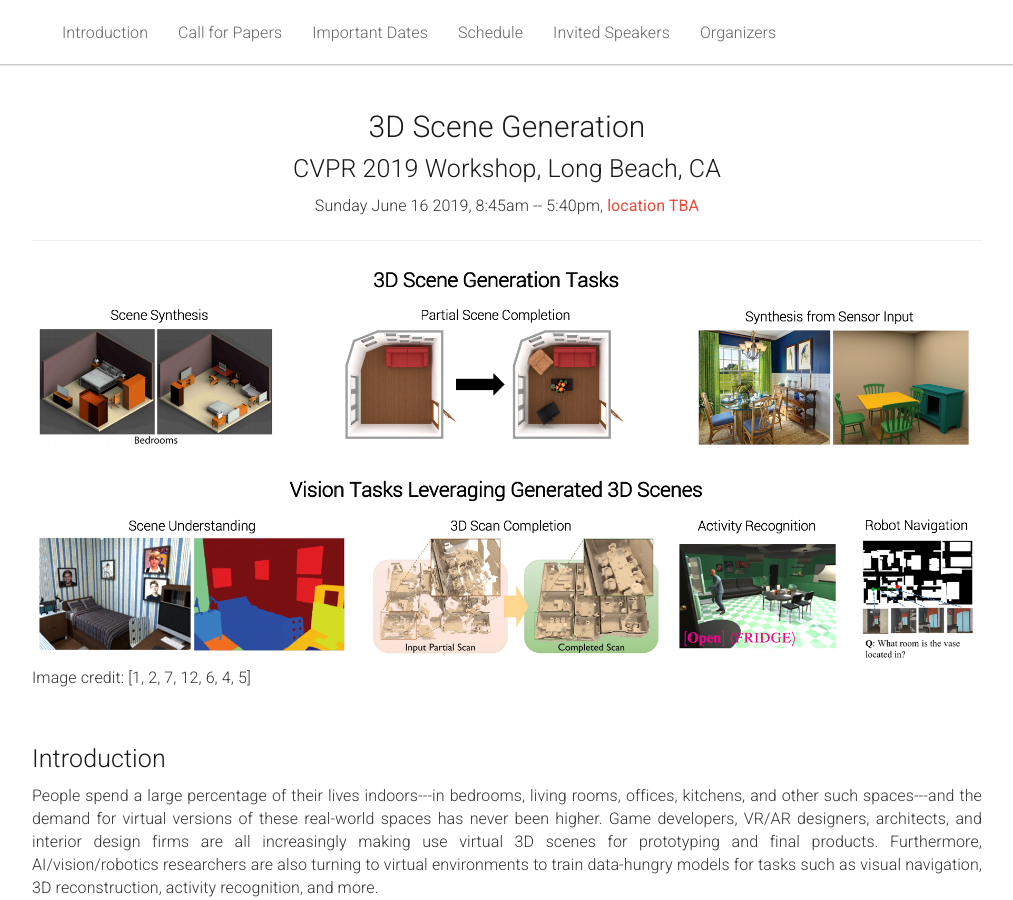
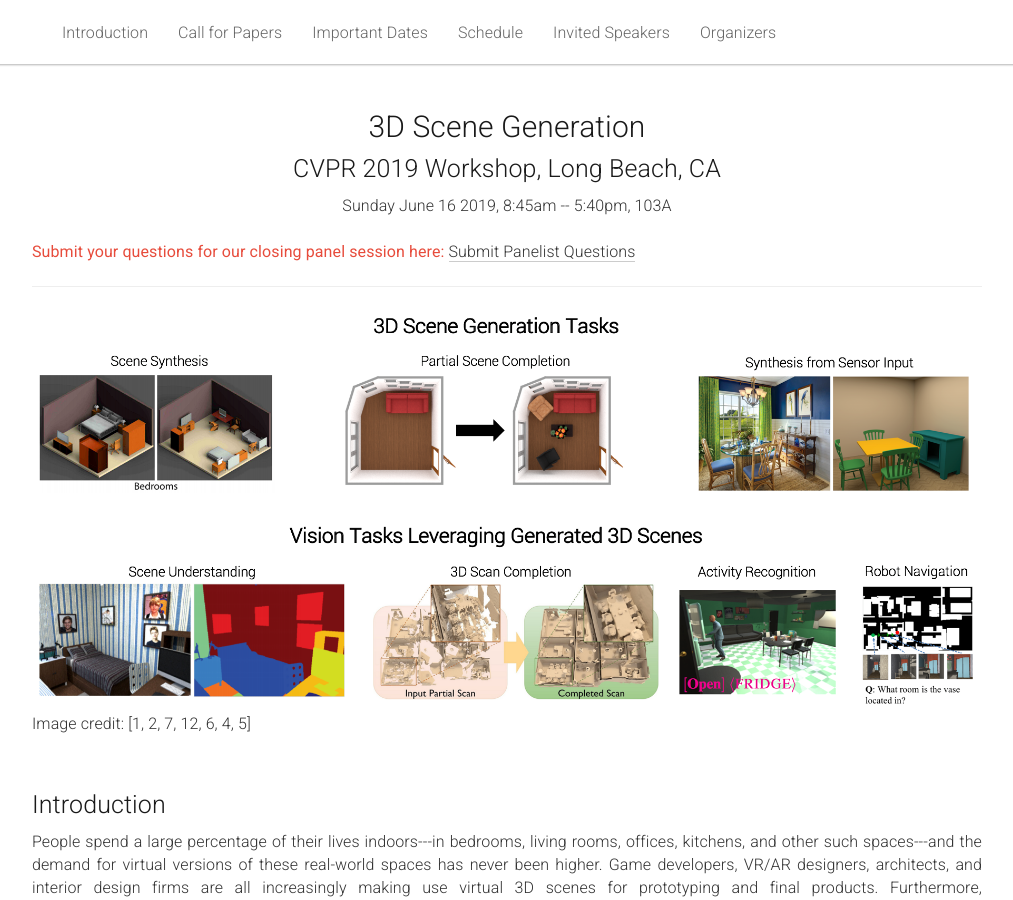
Before and after one commit to 3dscenegen/3dscenegen.github.io, a Jekyll site: the page built from _pages/home.md, in a window 1280 px wide and 900 px high. Shown: the whole window, without its empty margins (133-1146 px from the left). Built offline with Jekyll 4.4.1, drawn with Linux system fonts in a browser that asks for light colours.

Commit message:
Add location, link to panelist question submission form.

```diff
--- a/_pages/home.md
+++ b/_pages/home.md
@@ -16,7 +16,9 @@ acknowledgements: ""
     <center><h1>3D Scene Generation</h1></center>
     <center><h2>CVPR 2019 Workshop, Long Beach, CA</h2></center>
     <!-- <center><span style="color:#e74c3c;font-weight:400;">Time and location TBA</span></center> -->
-    <center>Sunday June 16 2019, 8:45am -- 5:40pm, <span style="color:#e74c3c;font-weight:400;">location TBA</span></center>
+    <center>Sunday June 16 2019, 8:45am -- 5:40pm, 103A</center>
+    <br/>
+    <strong><span style="color:#e74c3c;font-weight:400;">Submit your questions for our closing panel session here:</span></strong> <a href='https://forms.gle/3aYQw8jDQdgBAoX1A'>Submit Panelist Questions</a>
   </div>
 </div>
 
```
